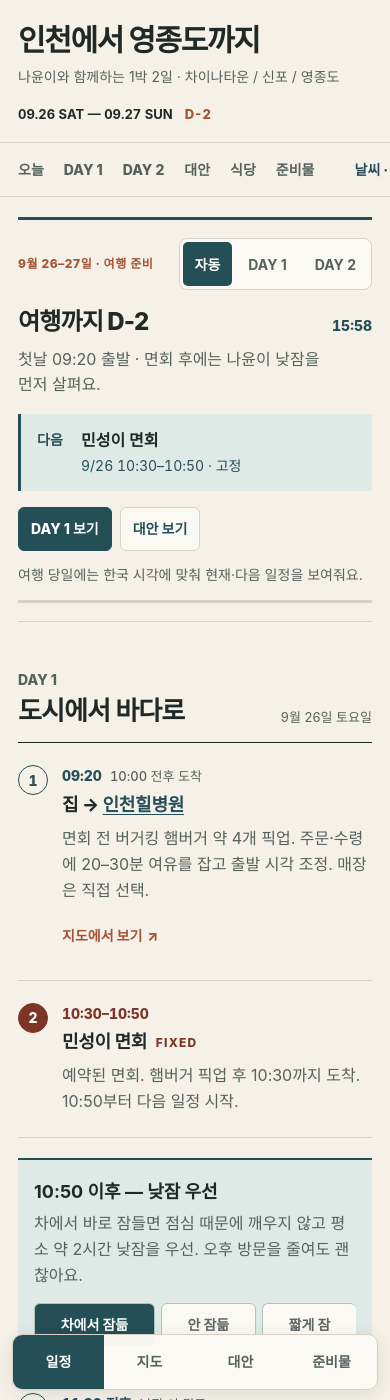
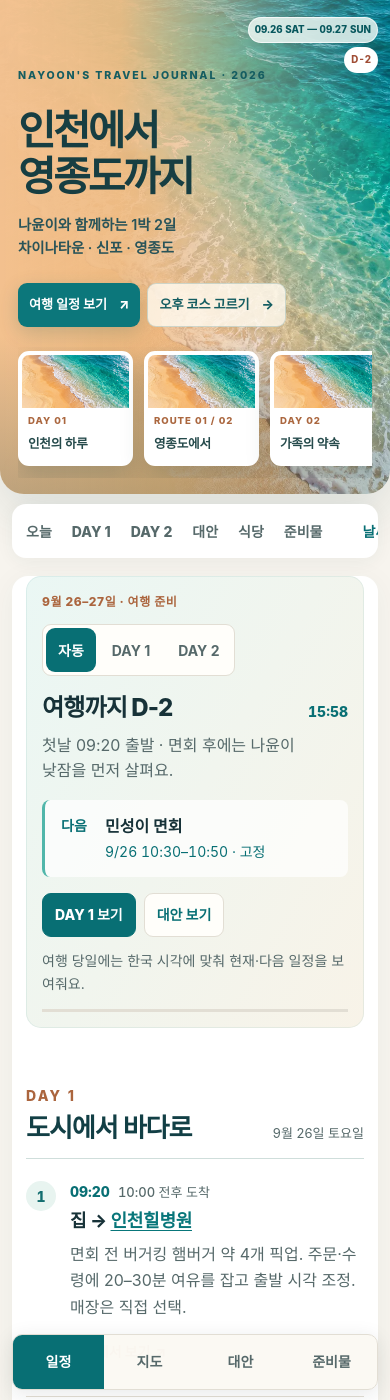
Before and after one commit to oops-lobster/oops-lobster.github.io, a Jekyll site: the page incheon-trip/index.html, which Jekyll copies as it is, in a window 390 px wide and 1400 px high. Built offline with Jekyll 4.4.1, drawn with Linux system fonts in a browser that asks for light colours.

Commit message:
Refresh Incheon Mapbook with coastal travel editorial design

```diff
--- a/incheon-trip/index.html
+++ b/incheon-trip/index.html
@@ -2,9 +2,9 @@
 <meta charset="utf-8"><meta name="viewport" content="width=device-width,initial-scale=1,viewport-fit=cover"><meta name="theme-color" content="#f5f1e8"><meta http-equiv="Cache-Control" content="no-store">
 <title>인천–영종도 가족여행 · Mapbook</title>
 <link rel="stylesheet" href="https://unpkg.com/leaflet@1.9.4/dist/leaflet.css"><script src="https://unpkg.com/leaflet@1.9.4/dist/leaflet.js"></script>
-<link rel="stylesheet" href="./style-v5.css?v=9"><link rel="stylesheet" href="./style-v6.css?v=9">
+<link rel="stylesheet" href="./style-v5.css?v=9"><link rel="stylesheet" href="./style-v6.css?v=9"><link rel="stylesheet" href="./style-travel.css?v=10">
 </head><body>
-<header class="site-head"><div><h1>인천에서 영종도까지</h1><p>나윤이와 함께하는 1박 2일 · 차이나타운 / 신포 / 영종도</p></div><div class="head-meta"><strong>09.26 SAT — 09.27 SUN</strong><span id="dDay">D-2</span></div></header>
+<header class="site-head"><div class="hero-content"><span class="hero-eyebrow">NAYOON'S TRAVEL JOURNAL · 2026</span><h1>인천에서<br>영종도까지</h1><p>나윤이와 함께하는 1박 2일<br>차이나타운 · 신포 · 영종도</p><div class="hero-actions"><a href="#today">여행 일정 보기 <span aria-hidden="true">↗</span></a><a href="#routeChoice">오후 코스 고르기 <span aria-hidden="true">→</span></a></div></div><div class="head-meta"><strong>09.26 SAT — 09.27 SUN</strong><span id="dDay">D-2</span></div><div class="hero-bottom"><span class="hero-bottom-label">OUR LITTLE GETAWAY</span><div class="hero-tiles" aria-label="여행 바로가기"><a class="hero-tile" href="#day1"><span class="tile-photo tile-city"></span><span class="tile-copy"><small>DAY 01</small><b>인천의 하루</b></span></a><a class="hero-tile" href="#routeChoice"><span class="tile-photo tile-water"></span><span class="tile-copy"><small>ROUTE 01 / 02</small><b>영종도에서</b></span></a><a class="hero-tile" href="#day2"><span class="tile-photo tile-sand"></span><span class="tile-copy"><small>DAY 02</small><b>가족의 약속</b></span></a></div></div></header>
 <nav class="utility" aria-label="여행 목차"><a href="#today">오늘</a><a href="#day1">DAY 1</a><a href="#day2">DAY 2</a><a href="#backup">대안</a><a href="#restaurants">식당</a><a href="#packing">준비물</a><span class="spacer"></span><button id="weatherInline">9/26–27 날씨 확인</button></nav>
 <section class="factbar"><div class="fact"><small>FIXED 01</small><b>10:30–10:50 민성이 면회</b><span>1일차 절대 고정</span></div><div class="fact"><small>NAP</small><b>12시 전후 · 약 2시간</b><span>차에서 잘 잠 · 점심보다 수면 우선</span></div><div class="fact"><small>FIXED 02</small><b>10:44–11:30 외할머니 면회</b><span>2일차 절대 고정</span></div><div class="fact"><small>RULE</small><b>1안 인스파이어 · 2안 카페</b><span>오후 한 곳 선택 · 낮잠 우선</span></div></section>
 <div class="app"><main class="itinerary">
--- /dev/null
+++ b/incheon-trip/style-travel.css
@@ -0,0 +1,83 @@
+/* Travel App-inspired editorial layer. Existing Mapbook structure and controls stay intact. */
+:root{--paper:#f7f4ee;--paper-2:#fffefa;--ink:#173238;--muted:#56696a;--line:#e2ded4;--sea:#086f74;--sea-soft:#e5f3f1;--rust:#b25a3d;--sand:#e9aa70;--fixed:#a44736}
+body{background:var(--paper)}
+.site-head{max-width:1440px;min-height:450px;margin:20px auto 0;padding:38px 46px 36px;position:relative;display:block;overflow:hidden;border:0;border-radius:26px;background-image:linear-gradient(90deg,rgba(243,193,143,.96) 0%,rgba(239,190,140,.89) 26%,rgba(224,191,153,.34) 51%,rgba(0,78,84,.11) 100%),url("./coast-hero.webp");background-position:center;background-size:cover;box-shadow:0 18px 45px rgba(24,73,73,.12)}
+.site-head:after{content:"";position:absolute;inset:auto 0 0;height:32%;pointer-events:none;background:linear-gradient(transparent,rgba(19,66,68,.24))}
+.hero-content,.head-meta,.hero-bottom{position:relative;z-index:1}
+.hero-content{max-width:570px}
+.hero-eyebrow{display:inline-block;color:#155d61;font-size:.74rem;font-weight:850;letter-spacing:.18em}
+.site-head h1{margin:22px 0 13px;color:#173e42;font-size:clamp(2.7rem,4.9vw,4.8rem);line-height:1.12;letter-spacing:-.065em;text-wrap:balance}
+.site-head p{color:#295459;font-size:1.04rem;font-weight:600;line-height:1.6}
+.hero-actions{display:flex;gap:10px;flex-wrap:wrap;margin-top:24px}
+.hero-actions a{display:inline-flex;align-items:center;justify-content:center;gap:12px;min-height:46px;padding:10px 17px;border-radius:9px;background:#0c777b;color:#fff;text-decoration:none;font-size:.92rem;font-weight:800;box-shadow:0 6px 20px rgba(6,80,83,.19)}
+.hero-actions a+a{background:rgba(255,250,239,.82);color:#145d61;border:1px solid rgba(22,103,105,.2);box-shadow:none}
+.hero-actions a:hover{transform:translateY(-1px)}
+.head-meta{position:absolute;top:43px;right:47px;display:grid;gap:7px;text-align:right}
+.head-meta strong,.head-meta span{display:block;width:max-content;justify-self:end;padding:6px 11px;border:1px solid rgba(255,255,255,.72);border-radius:30px;background:rgba(248,254,249,.78);color:#07575d;font-size:.83rem;font-weight:850;backdrop-filter:blur(8px)}
+.head-meta span{background:#fff;color:#a04d35}
+.hero-bottom{display:flex;align-items:end;gap:26px;margin-top:30px}
+.hero-bottom-label{align-self:center;max-width:118px;color:#fff;font-size:.66rem;font-weight:850;letter-spacing:.18em;line-height:1.6;text-shadow:0 1px 5px #254f51}
+.hero-tiles{display:flex;gap:11px}
+.hero-tile{width:124px;min-height:112px;overflow:hidden;display:block;border:4px solid #fff;border-radius:11px;background:#fff;text-decoration:none;color:#254a4b;box-shadow:0 10px 24px rgba(15,62,65,.18);transition:transform .2s ease,box-shadow .2s ease}
+.hero-tile:hover{transform:translateY(-4px);box-shadow:0 16px 30px rgba(15,62,65,.26)}
+.tile-photo{display:block;height:53px;background:url("./coast-hero.webp") center/cover no-repeat}
+.tile-city{background-position:5% 50%}.tile-water{background-position:90% 25%}.tile-sand{background-position:16% 80%}
+.tile-copy{display:block;padding:5px 6px 7px}.tile-copy small{display:block;color:#ab673f;font-size:.6rem;font-weight:850;letter-spacing:.1em}.tile-copy b{font-size:.79rem;letter-spacing:-.02em}
+.utility{max-width:1440px;margin:12px auto 0;padding:0 20px;border:0;border-radius:14px;background:#fff;box-shadow:0 3px 18px rgba(30,74,75,.06)}
+.utility a:hover,.utility button:hover{color:var(--sea)}
+.factbar{max-width:1440px;margin:12px auto 0;padding:16px 20px;border:0;border-radius:15px;background:#fff;box-shadow:0 3px 18px rgba(30,74,75,.05)}
+.fact{padding-left:14px;border-left:3px solid #a8d8d0}.fact small{color:#987858}
+.app{max-width:1440px;gap:16px;margin:16px auto 0}
+.itinerary{background:#fff;border:0;border-radius:18px;padding:0 26px 96px;box-shadow:0 5px 30px rgba(30,74,75,.05)}
+.map-column{background:#fff;border-radius:18px}.map-sticky{padding:12px}
+#map{border:0;border-radius:13px;overflow:hidden}
+.map-toolbar,.map-note{border:1px solid rgba(35,100,98,.12);border-radius:11px;box-shadow:0 5px 24px rgba(18,57,59,.12)}
+.map-toolbar{overflow:hidden}.map-toolbar button.active{background:var(--sea)}
+.num-marker{box-shadow:0 3px 12px rgba(6,82,82,.25)}
+.today-board{border-top:0;border-bottom:0;padding:20px;margin:22px 0;border-radius:15px;background:linear-gradient(120deg,#eaf7f4,#f8f3e8);box-shadow:inset 0 0 0 1px rgba(14,114,114,.08)}
+.today-kicker{color:#ab653e}.today-nextline{background:rgba(255,255,255,.72);border-left-color:#50b6aa;border-radius:8px}
+.today-modes,.today-modes button.active,.today-actions button,.restaurant-filter button,.backup-filter button{border-radius:9px}
+.day-head,.section-rule{border-bottom-color:#cfdedb}.day-head small{color:#ab653e;letter-spacing:.16em;font-weight:850}
+.day-head h2,.section-rule h2{color:#123f45;letter-spacing:-.04em}
+.stop-index{background:#e8f4f0;border:0;color:#146e70}.stop.fixed .stop-index{background:var(--fixed)}
+.stop:not(.fixed):hover{background:#f8fcfa}.stop.active{background:#eaf6f2}
+.text-link{color:#08767a}.focus-map,.small-action{color:#a75435}
+.flex-block{border:0;border-radius:14px;padding:19px 18px;background:#e8f4f1}
+#routeChoice{background:linear-gradient(135deg,rgba(242,185,124,.91),rgba(224,242,231,.88) 55%,rgba(115,199,190,.84));box-shadow:inset 0 0 0 1px rgba(16,116,111,.1)}
+#routeChoice h3{font-size:1.25rem;color:#124850}
+#routeChoice .nap-switch button{border-color:rgba(9,105,106,.2);box-shadow:0 3px 9px rgba(17,77,77,.06)}
+#routeChoice .nap-switch button.active{background:#08787b;color:white}
+#routeChoice p{color:#365d5d}
+#cafeChoice{display:flex;gap:9px;align-items:center;margin:12px 0;font-size:.9rem;font-weight:750;color:#164e52}
+#cafeChoice select{min-height:44px;padding:7px 12px;background:white;border:1px solid #a5cbc4;border-radius:9px;color:var(--ink);font:inherit}
+.backup-list>.backup-card{margin:12px 0;padding:17px;border:1px solid #e2e9e3;border-radius:13px;background:#fffefa;box-shadow:0 4px 18px rgba(24,66,65,.04)}
+.backup-list>.backup-card:nth-child(2){background:#fff9ee}.backup-list>.backup-card:nth-child(3){background:#eaf7f4}
+.restaurant-quick>button{border-radius:10px;background:#f8fbf8}
+.check-panel{padding:20px 16px;border:1px solid #e7ebe5;border-radius:13px;background:#fffefa}
+.weather-sheet{border:0;border-radius:18px;box-shadow:0 20px 70px rgba(20,60,60,.18)}
+@media(max-width:1480px){.site-head,.utility,.factbar,.app{margin-left:16px;margin-right:16px}}
+@media(max-width:980px){
+ .site-head{min-height:435px;margin:0;border-radius:0 0 24px 24px;padding:28px 25px 22px;background-position:48% center;background-image:linear-gradient(90deg,rgba(243,193,143,.98) 0%,rgba(240,188,131,.94) 31%,rgba(229,188,145,.4) 68%,rgba(5,90,91,.12) 100%),url("./coast-hero.webp")}
+ .site-head h1{font-size:clamp(2.45rem,9vw,4rem);margin-top:22px}
+ .site-head p{font-size:1rem}
+ .head-meta{top:28px;right:18px;gap:4px}.head-meta strong,.head-meta span{font-size:.69rem;padding:5px 8px}
+ .hero-content{padding-top:36px}.hero-eyebrow{font-size:.66rem}
+ .hero-bottom{margin-top:22px;gap:10px}.hero-bottom-label{display:none}
+ .hero-tiles{width:100%;overflow-x:auto;scrollbar-width:none;padding:4px 0 12px}.hero-tiles::-webkit-scrollbar{display:none}
+ .hero-tile{flex:0 0 115px;min-height:102px}
+ .utility{margin:10px 12px 0;padding:0 14px}
+ .app{margin:12px 12px 0}.itinerary{padding:0 16px 100px;border-radius:16px}
+ .map-column{border-radius:0}.map-sticky{padding:0}
+ .map-toolbar{border-radius:10px}.map-note{border-radius:10px}
+ .factbar{display:none}
+}
+@media(max-width:420px){
+ .site-head{min-height:445px;padding:23px 18px 16px}
+ .hero-content{padding-top:37px}.site-head h1{font-size:2.55rem}.site-head p{font-size:.9rem}
+ .hero-actions{gap:7px}.hero-actions a{font-size:.82rem;min-height:44px;padding:8px 11px}
+ .head-meta{right:12px;top:17px}.head-meta strong,.head-meta span{font-size:.61rem;padding:4px 6px}
+ .hero-bottom{margin-top:20px}
+ .itinerary{padding-left:14px;padding-right:14px}
+ .today-board{padding:16px;margin:18px 0}
+}
+@media print{.site-head{min-height:0;background:#e8f4f1!important;box-shadow:none}.site-head:after,.hero-tiles,.hero-actions{display:none}.hero-content{padding:0}.head-meta{position:static}.itinerary,.check-panel{box-shadow:none}.utility{display:none}}
```
Also changed, not shown: incheon-trip/coast-hero.webp (added).
